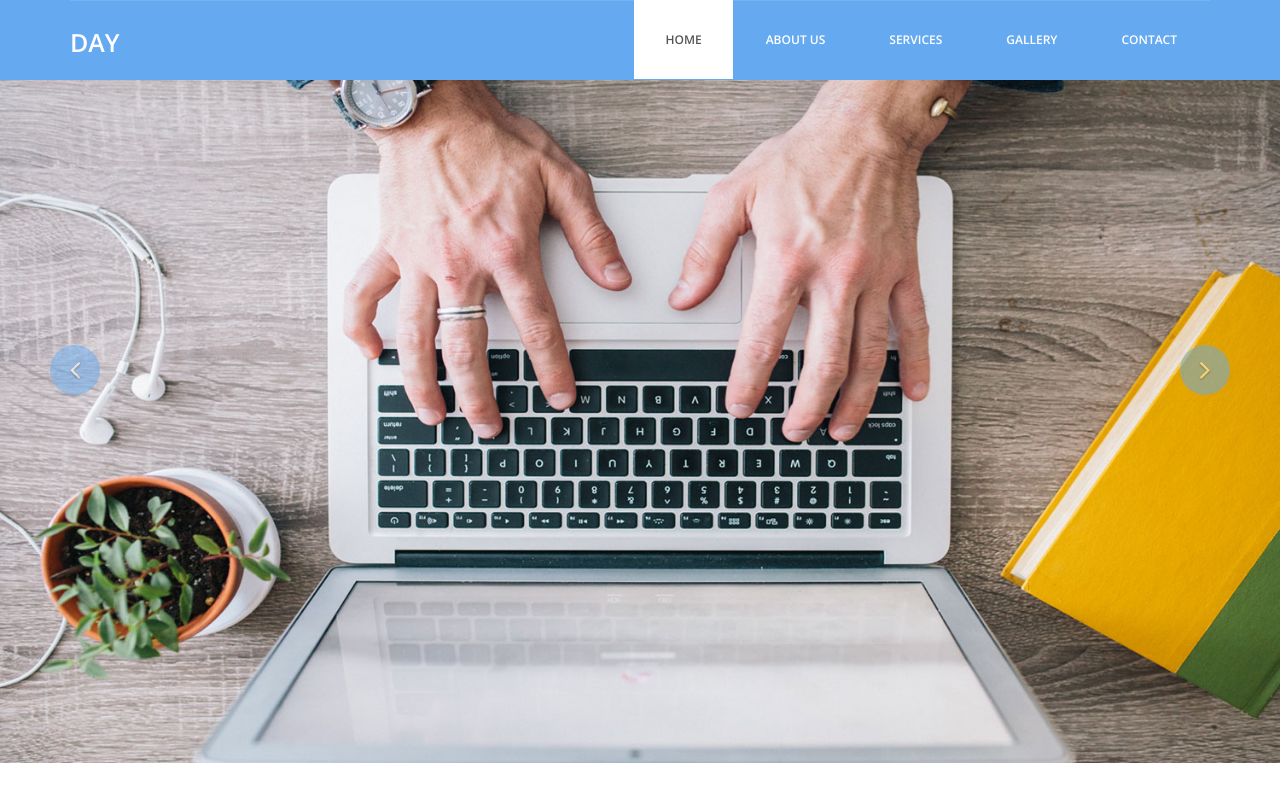
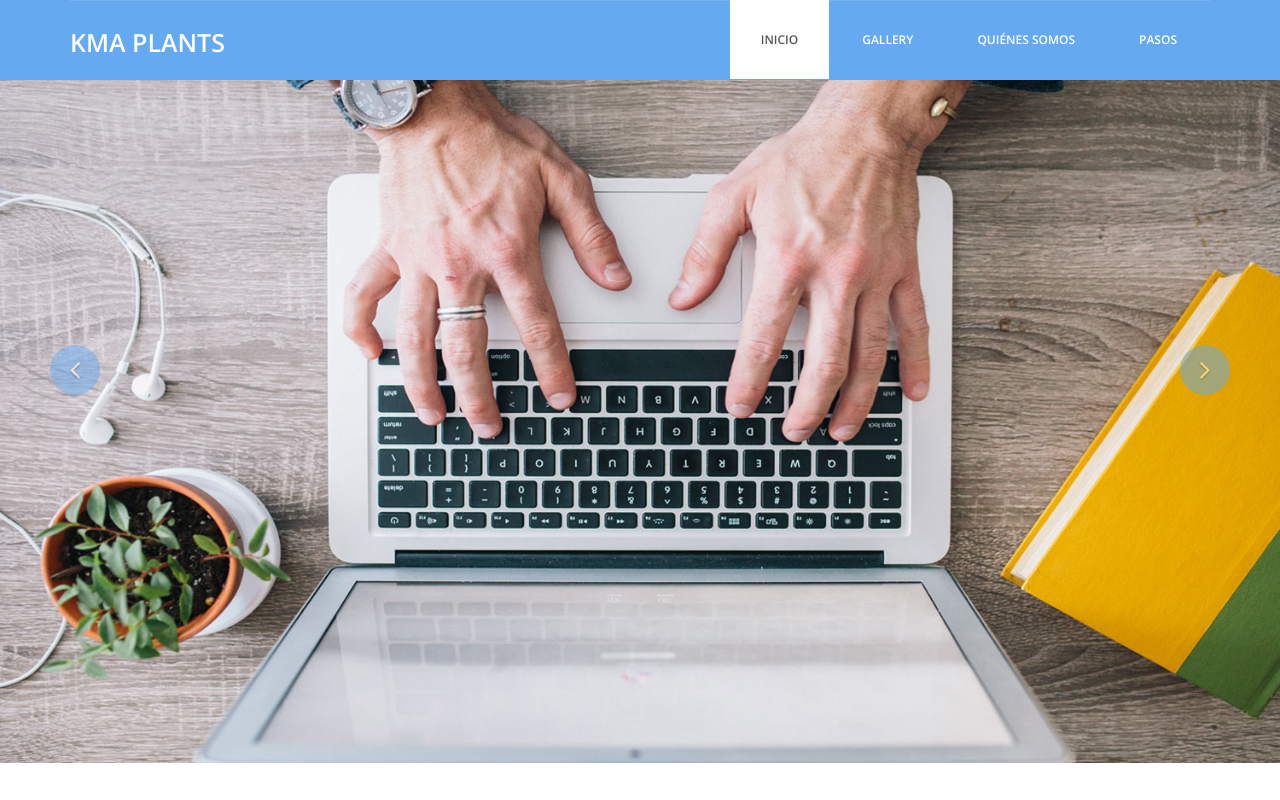
Before and after one commit to carvajalcata/kma-plants-website, a plain HTML site: page inicio/inicio.html in a window 1280 px wide. Shown: the top 800 px of the page. Drawn offline with nearby package versions, Linux system fonts and the light colour scheme.

Commit message:
Add navbar index

```diff
--- a/inicio/inicio.html
+++ b/inicio/inicio.html
@@ -32,17 +32,16 @@
                         <span class="icon-bar"></span>
                     </button>
                    <div class="navbar-brand">
-						<a href="index.html"><h1>Day</h1></a>
+						<a href="index.html"><h1>Kma Plants</h1></a>
 					</div>
                 </div>
                 <div class="navbar-collapse collapse">
 					<div class="menu">
 						<ul class="nav nav-tabs" role="tablist">
-							<li role="presentation"><a href="index.html" class="active">Home</a></li>
-							<li role="presentation"><a href="about.html">About Us</a></li>
-							<li role="presentation"><a href="services.html">Services</a></li>
-							<li role="presentation"><a href="gallery.html">Gallery</a></li>
-							<li role="presentation"><a href="contact.html">Contact</a></li>
+							<li role="presentation"><a href="index.html" class="active">Inicio</a></li>
+                            <li role="presentation"><a href="gallery.html">Gallery</a></li>
+							<li role="presentation"><a href="about.html">Quiénes somos</a></li>
+							<li role="presentation"><a href="services.html">Pasos</a></li>
 						</ul>
 					</div>
 				</div>
```
